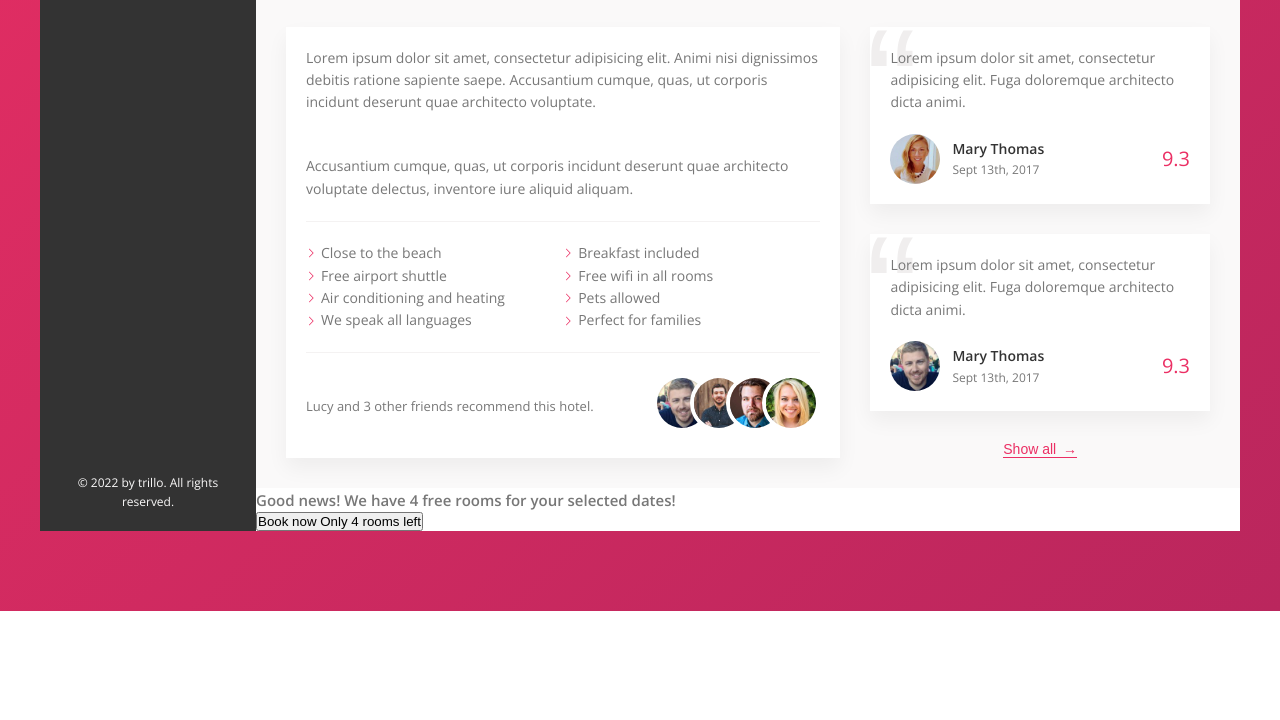
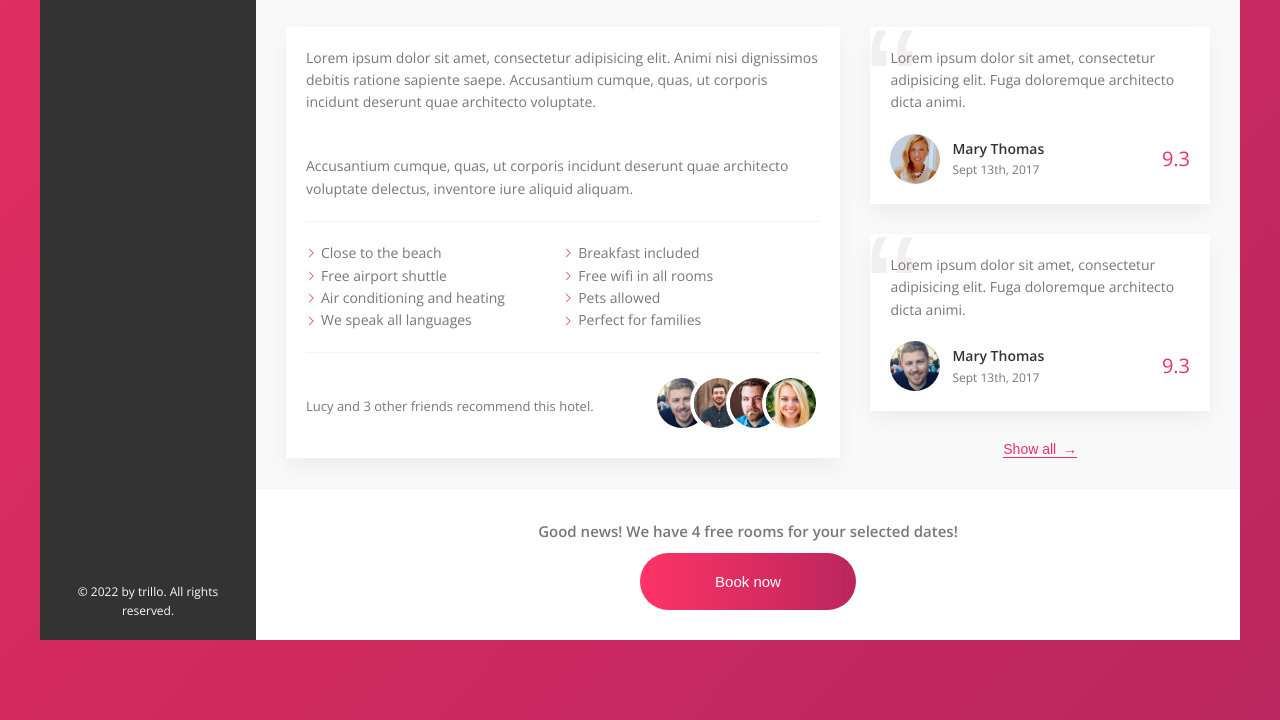
Before and after one commit to eldoghry/trillo-app, a website: page index.html in a window 1280 px wide. Shown: the part 602-1322 px from the top of the page. Before the commit the page ends 1213 px from the top, so only its background shows below. Drawn offline with nearby package versions, Linux system fonts and the light colour scheme.

Commit message:
styling cts

```diff
--- a/index.html
+++ b/index.html
@@ -257,7 +257,7 @@
               Good news! We have 4 free rooms for your selected dates!
             </h2>
             <button class="btn">
-              <span class="btn-visiable">Book now</span>
+              <span class="btn-visible">Book now</span>
               <span class="btn-invisible">Only 4 rooms left</span>
             </button>
           </div>
--- a/sass/_components.scss
+++ b/sass/_components.scss
@@ -291,7 +291,7 @@
     box-shadow: none;
   }
   50% {
-    transform: scaleX(1.02);
+    transform: scaleX(1.1);
     box-shadow: 0 1rem 3rem rgba(0, 0, 0, 0.2);
   }
   100% {
@@ -425,3 +425,77 @@
     color: var(--color-primary);
   }
 }
+
+////////////////////////////////////////////////
+///// CTA
+
+.cta {
+  border-top: var(--line);
+  padding: 3rem;
+
+  display: flex;
+  flex-direction: column;
+  align-items: center;
+  justify-content: center;
+
+  &__book-now {
+    margin-bottom: 1rem;
+  }
+}
+
+////////////////////////////////////////////////
+///// button
+
+.btn {
+  border-radius: 100px;
+  color: #fff;
+  border: none;
+
+  font-size: 1.5rem;
+  background-image: linear-gradient(
+    to right,
+    var(--color-primary-light),
+    var(--color-primary-dark)
+  );
+  overflow: hidden;
+  text-align: center;
+  position: relative;
+  cursor: pointer;
+
+  & > * {
+    transition: all 0.2s;
+    display: inline-block;
+    width: 100%;
+    height: 100%;
+  }
+
+  &-visible {
+    padding: 2rem 7.5rem;
+  }
+  &-invisible {
+    padding: 2rem 0;
+    position: absolute;
+    left: 0;
+    top: -100%;
+  }
+
+  &:focus {
+    animation: pulsate 1s infinite;
+  }
+
+  &:hover {
+    background: linear-gradient(
+      to left,
+      var(--color-primary-light),
+      var(--color-primary-dark)
+    );
+  }
+
+  &:hover &-visible {
+    transform: translateY(100%);
+  }
+
+  &:hover &-invisible {
+    top: 0;
+  }
+}
```
Also changed, not shown: css/style.css.
